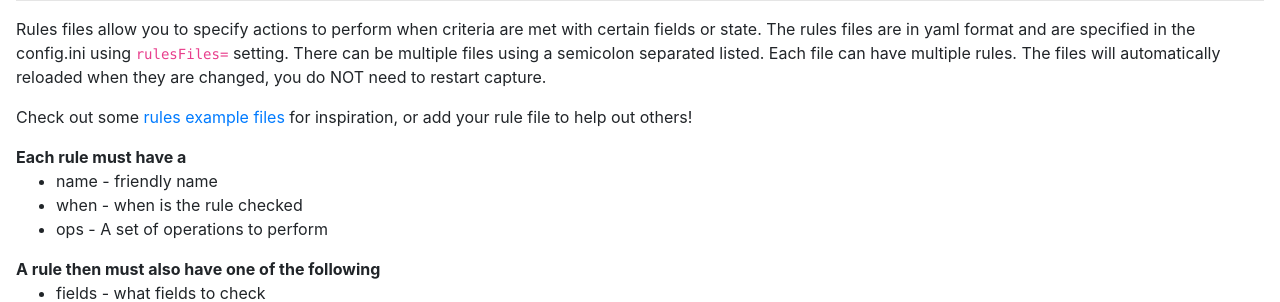
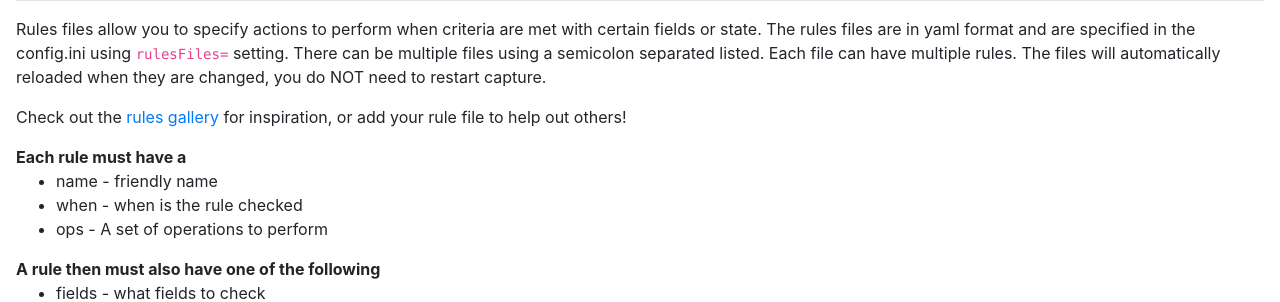
Before and after one commit to arkime/arkimeweb, a Jekyll site: the page built from _wiki/rulesformat.md, in a window 1280 px wide. Shown: the part 130-432 px from the top of the page. Built offline with Jekyll 4.4.1, drawn with Linux system fonts in a browser that asks for light colours.

Commit message:
more example -> gallery

```diff
--- a/_wiki/rulesformat.md
+++ b/_wiki/rulesformat.md
@@ -12,7 +12,7 @@ permalink: "/rulesformat"
 
 Rules files allow you to specify actions to perform when criteria are met with certain fields or state. The rules files are in yaml format and are specified in the config.ini using `rulesFiles=` setting. There can be multiple files using a semicolon separated listed. Each file can have multiple rules. The files will automatically reloaded when they are changed, you do NOT need to restart capture.
 
-Check out some [rules example files](rules) for inspiration, or add your rule file to help out others!
+Check out the [rules gallery](rules) for inspiration, or add your rule file to help out others!
 
 **Each rule must have a**
 {: .mb-0 }
```
